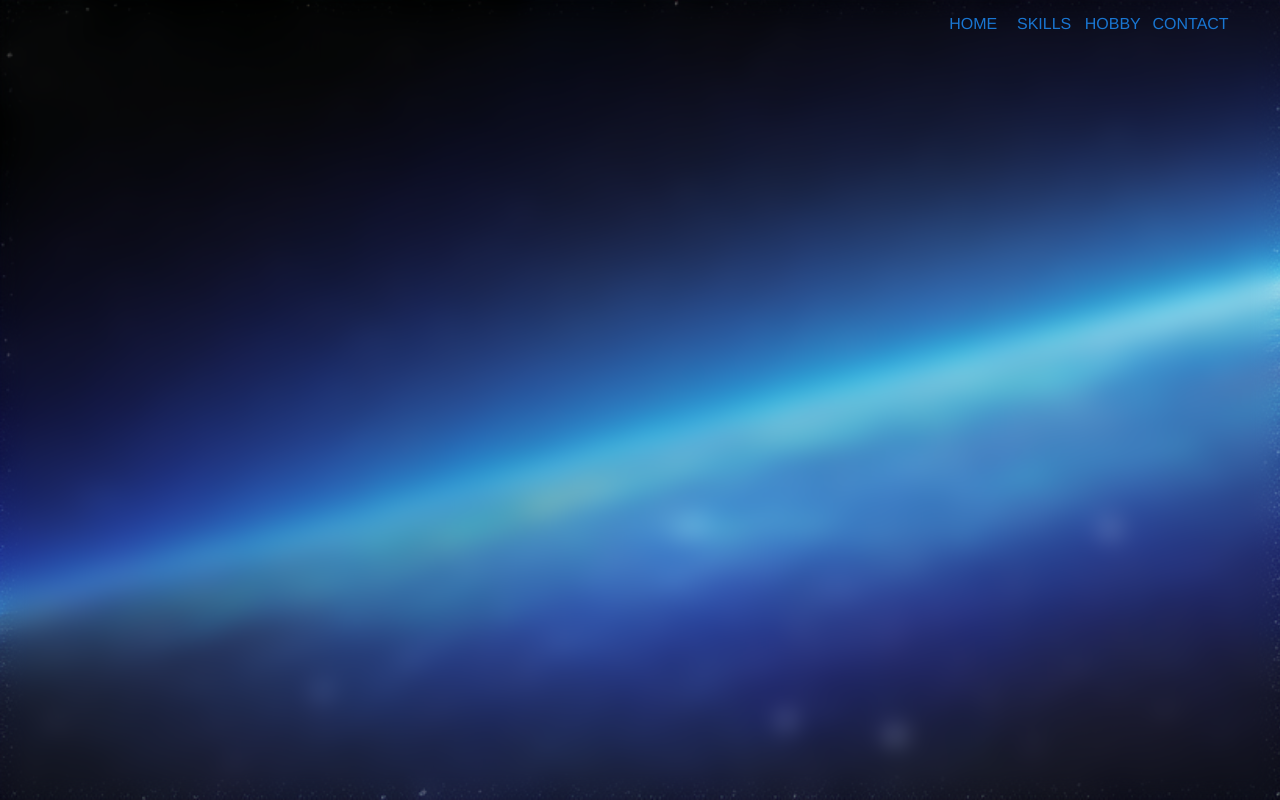
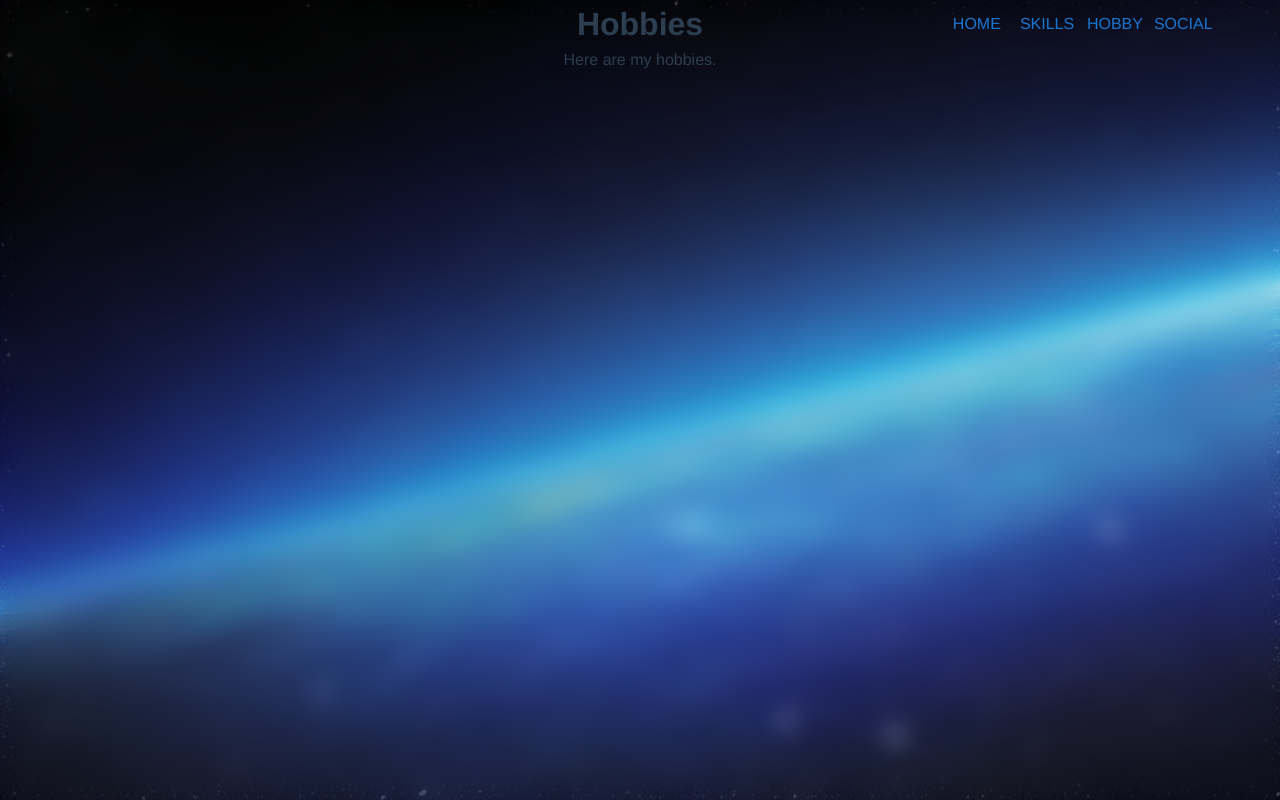
Before and after one commit to 20jun01/MyPortfolio, a Vue app: page /hobby in a window 1280 px wide. Built offline with nearby package versions, Linux system fonts and the light colour scheme; a web font is replaced by a local one; what @animxyz/vue would draw is missing.

Commit message:
✨ impl temporal view

```diff
--- a/src/components/HeaderComponent.vue
+++ b/src/components/HeaderComponent.vue
@@ -20,7 +20,7 @@ export default {
                 { name: "HOME", href: "/" },
                 { name: "SKILLS", href: "/skills" },
                 { name: "HOBBY", href: "/hobby" },
-                { name: "CONTACT", href: "/contact" },
+                { name: "SOCIAL", href: "/social" },
             ]
         }
     }
--- a/src/router/index.js
+++ b/src/router/index.js
@@ -1,6 +1,9 @@
 import Vue from 'vue'
 import VueRouter from 'vue-router'
 import HomeView from '../views/HomeView.vue'
+import SkillsView from '@/views/SkillsView.vue'
+import HobbyView from '@/views/HobbyView.vue'
+import SocialView from '@/views/SocialView.vue'
 
 Vue.use(VueRouter)
 
@@ -10,6 +13,21 @@ const routes = [
     name: 'home',
     component: HomeView
   },
+  {
+    path: '/skills',
+    name: 'skills',
+    component: SkillsView
+  },
+  {
+    path: '/hobby',
+    name: 'hobby',
+    component: HobbyView
+  },
+  {
+    path: '/social',
+    name: 'social',
+    component: SocialView
+  }
 ]
 
 const router = new VueRouter({
--- /dev/null
+++ b/src/views/HobbyView.vue
@@ -0,0 +1,15 @@
+<template>
+    <div>
+        <h1>Hobbies</h1>
+        <p>Here are my hobbies.</p>
+    </div>
+</template>
+<script>
+export default {
+    name: "HobbyView",
+    data() {
+        return {
+        }
+    }
+}
+</script>
--- /dev/null
+++ b/src/views/SkillsView.vue
@@ -0,0 +1,15 @@
+<template>
+    <div>
+        <h1>Skills</h1>
+        <p>Here are my skills</p>
+    </div>
+</template>
+<script>
+export default{
+    name: "SkillView",
+    data() {
+        return  {
+        }
+    }
+}
+</script>
--- /dev/null
+++ b/src/views/SocialView.vue
@@ -0,0 +1,15 @@
+<template>
+    <div>
+        <h1>Socials</h1>
+        <p>Here are my socials</p>
+    </div>
+</template>
+<script>
+export default{
+    name: "SocialView",
+    data() {
+        return  {
+        }
+    }
+}
+</script>
```
